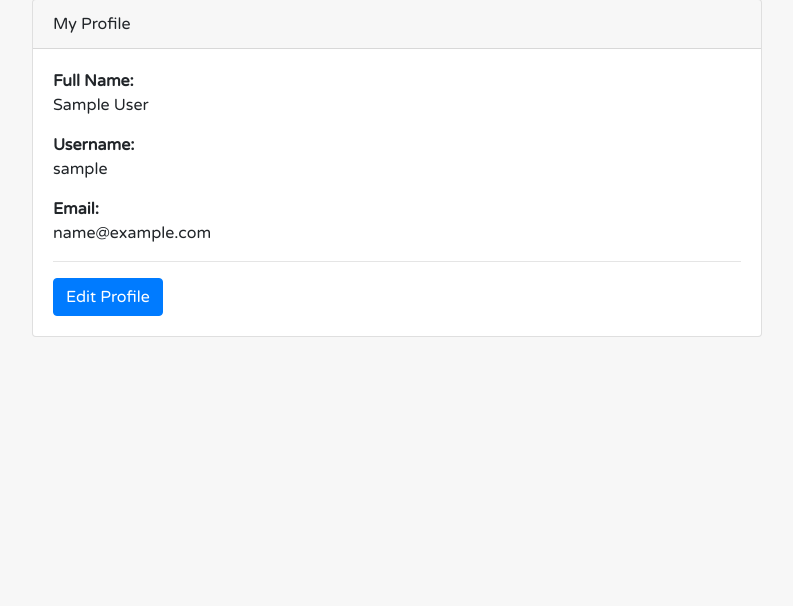
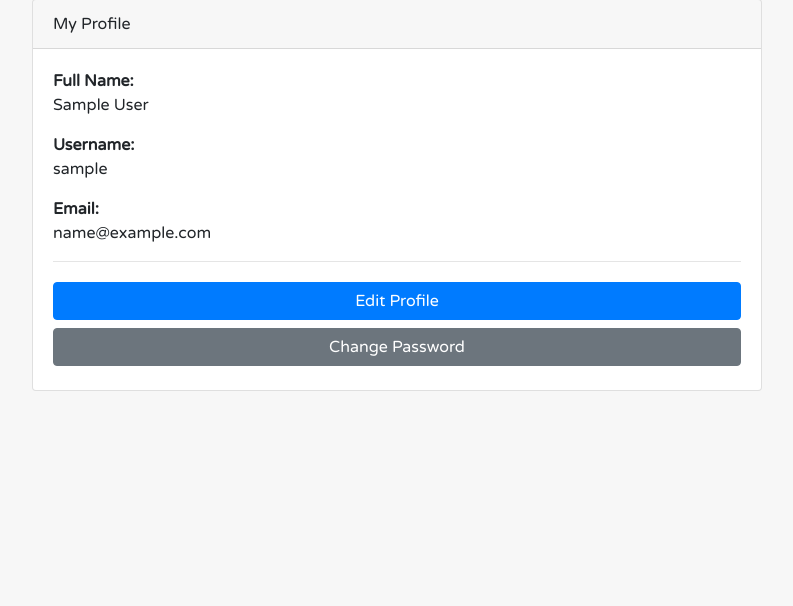
Before and after one commit to miguelbugeja/repshare, a Laravel app: page /profile in a window 1280 px wide. Shown: the part 111-717 px from the top of the page, without its empty margins (243-1036 px from the left). Run offline with Laravel 10, Linux system fonts and the light colour scheme; the visitor is signed in with stand-in values (Sample User, id 1).

Commit message:
Created routes, controller functions, and views for Password Change.

```diff
--- a/repshare/app/Http/Controllers/ProfileController.php
+++ b/repshare/app/Http/Controllers/ProfileController.php
@@ -45,4 +45,25 @@ class ProfileController extends Controller
             ->route('profile.show')
             ->with('success', 'Profile updated successfully.');
     }
+
+    public function showChangePassword(){
+        return view('profile.change-password');
+    }
+
+    public function changePassword(Request $request){
+        $validated = $request->validate([
+            'current_password' => ['required', 'current_password'],
+            'password' => ['required', 'string', 'min:8', 'confirmed'],
+        ]);
+
+        $user = User::findOrFail(auth()->id());
+
+        $user->update([
+            'password' => $validated['password']
+        ]);
+
+        return redirect()
+            ->route('profile.show')
+            ->with('success', 'Password updated successfully.');
+    }
 }
--- a/repshare/resources/views/profile/show.blade.php
+++ b/repshare/resources/views/profile/show.blade.php
@@ -31,8 +31,12 @@
 
                     <hr>
 
-                    <a href="{{ route('profile.edit') }}" class="btn btn-primary">
+                    <a href="{{ route('profile.edit') }}" class="btn btn-primary w-100 my-1">
                         Edit Profile
+                    </a>
+
+                    <a href="{{ route('profile.password.edit') }}" class="btn btn-secondary w-100 my-1">
+                        Change Password
                     </a>
 
                 </x-card>
--- a/repshare/routes/web.php
+++ b/repshare/routes/web.php
@@ -64,4 +64,12 @@ Route::middleware('auth')->group(function(){
     // Update Profile
     Route::put('/profile', [ProfileController::class, 'update'])
         ->name('profile.update');
+
+    // Change Password Page
+    Route::get('/profile/change-password', [ProfileController::class, 'showChangePassword'])
+        ->name('profile.password.edit');
+
+    // Change Password
+    Route::put('/profile/change-password', [ProfileController::class, 'changePassword'])
+        ->name('profile.password.update');
 });
```
Also changed, not shown: repshare/resources/views/profile/change-password.blade.php (added, +49 -0 lines), repshare/resources/views/profile/edit.blade.php (+9 -10 lines).
